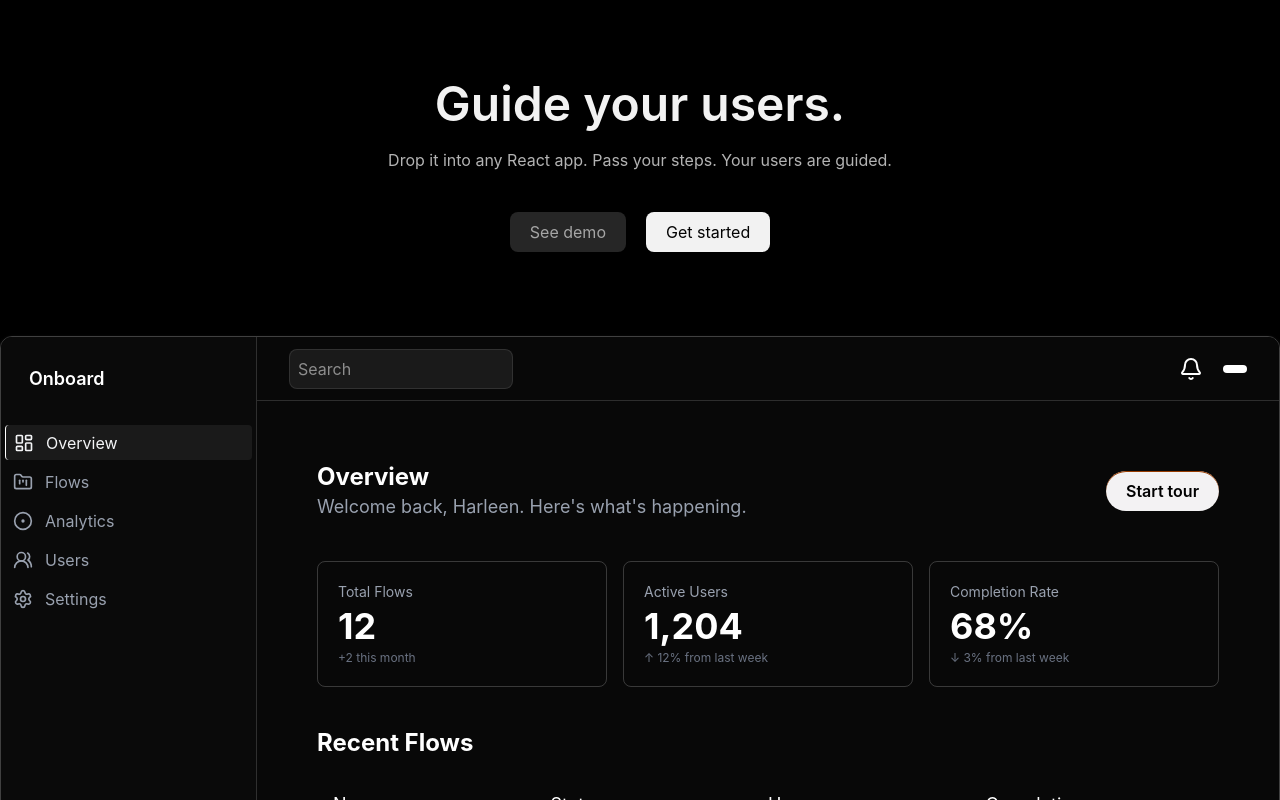
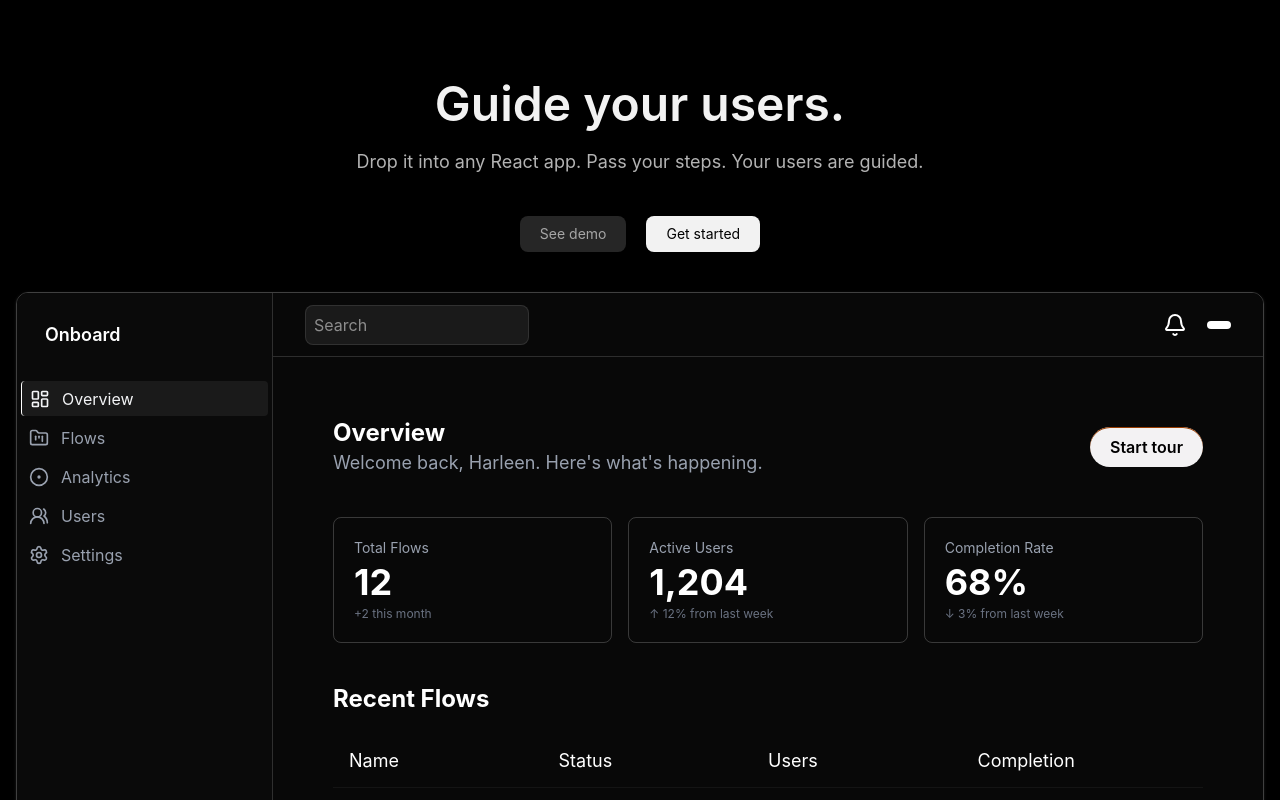
Before and after one commit to harlleenn/Onboard, a React (Vite) app: page / in a window 1280 px wide. Shown: the top 800 px of the page. Built offline with nearby package versions, Linux system fonts and the light colour scheme.

Commit message:
added responsivness

```diff
--- a/src/demo/App.css
+++ b/src/demo/App.css
@@ -1,11 +1,6 @@
-/* .main-container {
-  background-color: var(--color-bg-dark);
-  flex-grow: 1;
-  display: flex;
-  flex-wrap: wrap;
-  flex-direction: column;
-  gap: 2rem;
-}
+/*
+
+
 .header {
   display: flex;
   flex-wrap: wrap;
@@ -36,3 +31,11 @@
   ---rounded: 1rem;
   ---border: white;
 } */ */
+.main-container {
+  background-color: var(--color-bg-dark);
+  flex-grow: 1;
+  display: flex;
+  flex-wrap: wrap;
+  flex-direction: column;
+  gap: 2rem;
+}
--- a/src/demo/LandingPage.jsx
+++ b/src/demo/LandingPage.jsx
@@ -4,45 +4,49 @@ import Content from "./components/Dashboard/main-content/Content";
 import Spotlight from "../lib/components/Spotlight";
 import steps from "../lib/components/Steps";
 import DocSection from "./components/Dashboard/DocSection";
-import "./App.css"
+import "./App.css";
+
 export default function LandingPage({
   onStartTour,
   tourActive,
   setTourActive,
 }) {
   return (
-    <div className="min-h-svh bg-[hsl(0,0%,0%)] flex flex-col items-center  py-20 main-container">
-      <div className="text-center  text-balance  w-full h-64 text-white">
+    <div className="min-h-svh max-w-full bg-[hsl(0,0%,0%)] flex flex-col items-center py-10 md:py-20 px-4 main-container">
+
+      <div className="text-center w-full max-w-3xl text-white">
         <div className="header">
-        <h1 className="text-3xl md:text-5xl mb-5 font-semibold text-[hsl(0,0%,95%)]">Guide your users.</h1>
-        <p className="text-md/normal text-[hsl(0,0%,70%)]">
-          Drop it into any React app. Pass your steps. Your users are guided.
-        </p>
+          <h1 className="text-2xl sm:text-3xl md:text-5xl mb-5 font-semibold text-[hsl(0,0%,95%)]">
+            Guide your users.
+          </h1>
+          <p className="text-sm sm:text-md md:text-lg text-[hsl(0,0%,70%)]">
+            Drop it into any React app. Pass your steps. Your users are guided.
+          </p>
         </div>
 
-        <div className=" flex flex-col max-w-xs mx-auto md:flex-row md:gap-5 justify-center  mt-5 buttons">
+        <div className="flex flex-col sm:flex-row max-w-xs sm:max-w-md mx-auto sm:gap-5 justify-center mt-5 buttons">
           <button
             onClick={onStartTour}
-            className="bg-[hsl(0,0%,15%)] hover:bg-[hsl(0,0%,10%)] text-md mt-5 text-[hsl(0,0%,65%)]
-             transition duration-300 px-5 py-2 rounded-lg cursor-pointer"
+            className="bg-[hsl(0,0%,15%)] hover:bg-[hsl(0,0%,10%)] text-sm md:text-md mt-3 sm:mt-5 text-[hsl(0,0%,65%)]
+            transition duration-300 px-5 py-2 rounded-lg cursor-pointer w-full sm:w-auto"
           >
             See demo
           </button>
           <button
             onClick={onStartTour}
-            className="bg-[hsl(0,0%,95%)] text-md mt-5 text-[hsl(0,0%,1%)]
-        px-5 py-2 rounded-lg cursor-pointer hover:bg-[hsl(0,0%,95%)] "
+            className="bg-[hsl(0,0%,95%)] text-sm md:text-md mt-3 sm:mt-5 text-[hsl(0,0%,1%)]
+            px-5 py-2 rounded-lg cursor-pointer hover:bg-[hsl(0,0%,95%)] w-full sm:w-auto"
           >
             Get started
           </button>
         </div>
       </div>
-      {/* Product window */}
+
       <div
-        className="w-full max-w-fit  md:max-w-7xl rounded-xl overflow-hidden
-       h-[700px] border-1 border-[hsl(0,0%,25%)] shadow-sm shadow-white/10"
+        className="w-full max-w-full md:max-w-7xl rounded-xl overflow-hidden
+        min-h-[500px] md:h-[700px] border border-[hsl(0,0%,25%)] shadow-sm shadow-white/10 mt-10"
       >
-        <div className=" h-screen flex flex-1 ">
+        <div className="min-h-0 flex flex-1">
           <Sidebar />
           <div className="flex flex-1 flex-col">
             <Navbar />
@@ -50,7 +54,9 @@ export default function LandingPage({
           </div>
         </div>
       </div>
+
       <DocSection />
+
       {tourActive && (
         <Spotlight steps={steps} onFinish={() => setTourActive(false)} />
       )}
--- a/src/demo/components/Dashboard/PropSection.jsx
+++ b/src/demo/components/Dashboard/PropSection.jsx
@@ -1,6 +1,6 @@
  export default function PropSection () {
     return (
- <div className="flex  flex-col md:flex-col gap-2">
+ <div className="flex  flex-row md:flex-col gap-2">
   <h2 className="text-lg font-semibold">Props</h2>
   <div className="border border-white/10 rounded-lg overflow-hidden">
 
--- a/src/demo/components/Dashboard/Sidebar.jsx
+++ b/src/demo/components/Dashboard/Sidebar.jsx
@@ -9,66 +9,37 @@ import {
 
 export default function Sidebar() {
   const [active, setActive] = useState("Overview");
-  const [open, setOpen] = useState(false);
+  const items = [
+    { id: 1, title: "Overview", icon: <LayoutDashboard width={20} /> },
+    { id: 2, title: "Flows", icon: <FolderKanban width={20} /> },
+    { id: 3, title: "Analytics", icon: <CircleDot width={20} /> },
+    { id: 4, title: "Users", icon: <Users2 width={20} /> },
+    { id: 5, title: "Settings", icon: <Settings width={20} /> },
+  ];
+  return (
 
-  const items = [
-    { id: 1, title: "Overview", icon: <LayoutDashboard size={20} /> },
-    { id: 2, title: "Flows", icon: <FolderKanban size={20} /> },
-    { id: 3, title: "Analytics", icon: <CircleDot size={20} /> },
-    { id: 4, title: "Users", icon: <Users2 size={20} /> },
-    { id: 5, title: "Settings", icon: <Settings size={20} /> },
-  ];
-
-  return (
-    <>
-      <button
-        onClick={() => setOpen(!open)}
-        className="md:hidden fixed top-4 left-4 z-50 bg-black text-white px-3 py-2 rounded"
-      >
-        ☰
-      </button>
-
-      {/* Sidebar */}
       <div
-        className={`
-        fixed md:static top-0 left-0 z-40
-        h-screen w-64
-        bg-[hsl(0,0%,4%)] border-r border-white/15
-        transform transition-transform duration-300
-
-        ${open ? "translate-x-0" : "-translate-x-full"}
-        md:translate-x-0
-      `}
-      >
-        <h1 className="text-white text-lg font-semibold p-7">Onboard</h1>
-
-        <div className="flex flex-col gap-1 p-1">
+      className="bg-[hsl(0,0%,4%)] w-64 h-screen relative border-r border-white/15
+      hidden md:block md:w-56 lg:w-64" id="sideBar"   >
+      <h1 className="text-white pl-2 text-base md:text-lg font-semibold p-5 md:p-7">Onboard</h1>
+      <div className="flex flex-col gap-1 p-1"  >
         {items.map((item) => (
           <div
             key={item.id}
+            className={`flex flex-row gap-3 w-full h-[35px] text-center items-center cursor-pointer transition-all duration-[0.10]
+         rounded-sm pl-2 text-sm md:text-base
+          ${item.title === active ? "bg-[hsl(0,0%,10%)] text-gray-100 border-l-1 border-white" : "text-gray-400 hover:text-gray-100 hover:bg-[hsl(0,0%,10%)]"}`}
             onClick={() => setActive(item.title)}
-              className={`
-                flex items-center gap-3 h-[35px] pl-2 rounded-sm cursor-pointer transition-all
-                ${
-                  item.title === active
-                    ? "bg-[hsl(0,0%,10%)] text-gray-100 border-l border-white"
-                    : "text-gray-400 hover:text-gray-100 hover:bg-[hsl(0,0%,10%)]"
-                }
-              `}
           >
             {item.icon}
-              {item.title}
+            <span className="hidden md:inline">{item.title}</span>
           </div>
         ))}
       </div>
     </div>
 
-      {open && (
-        <div
-          onClick={() => setOpen(false)}
-          className="fixed inset-0 bg-black/50 md:hidden z-30"
-        />
-      )}
-    </>
+
+
+
   );
 }
```
Lines whose indentation alone changed are shown as unchanged.
